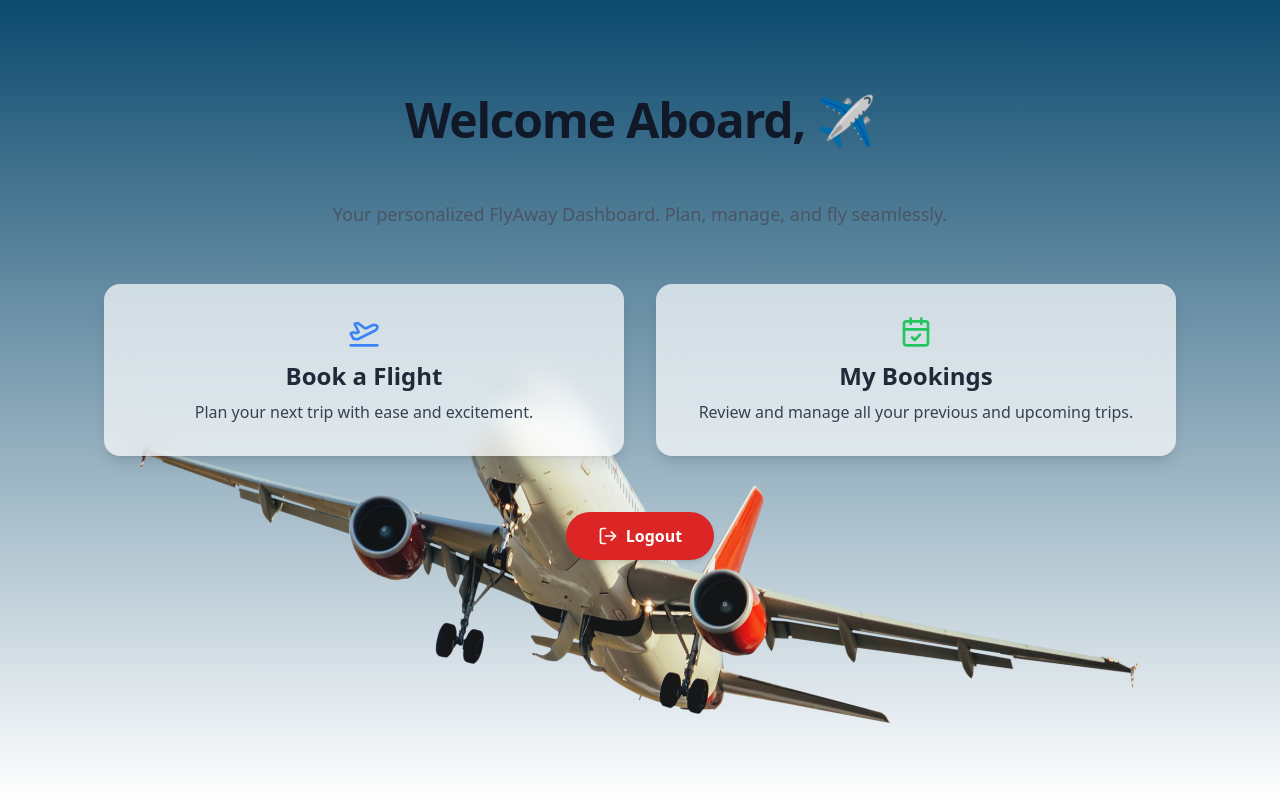
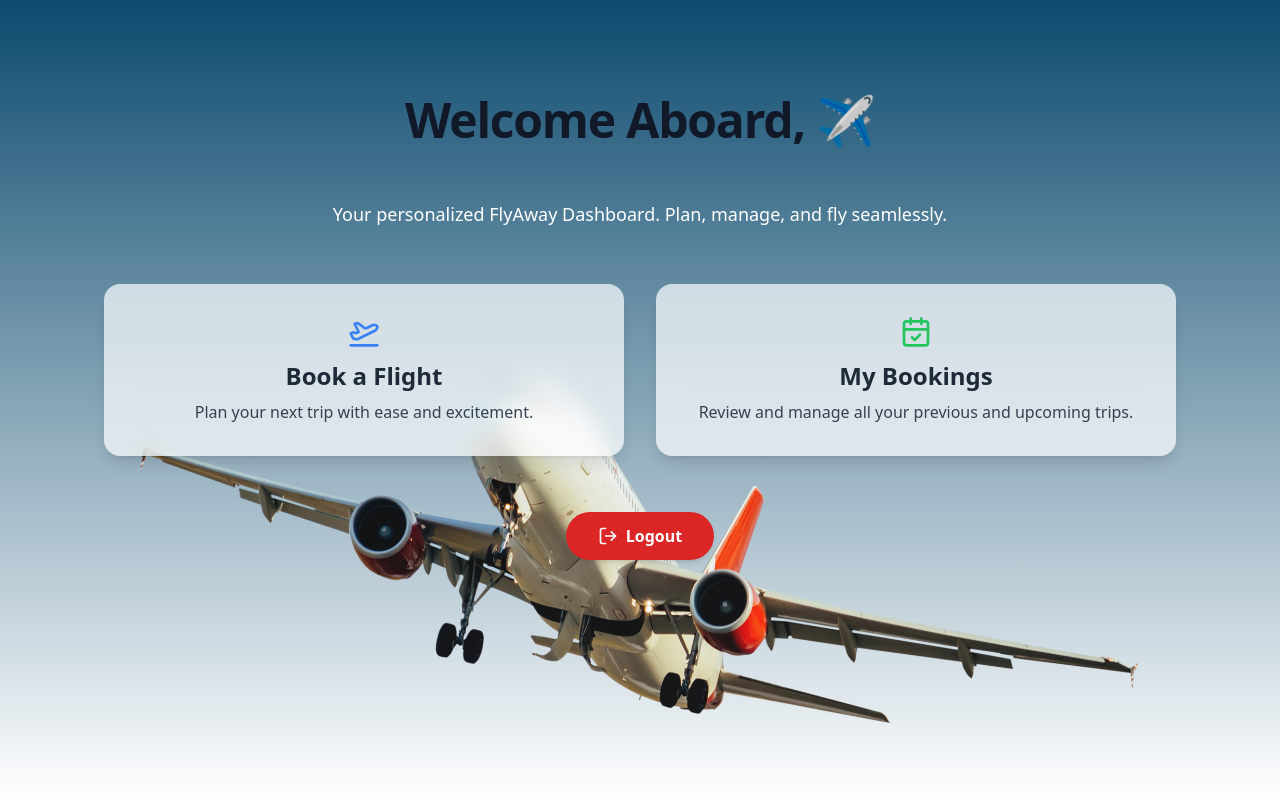
Before and after one commit to ssulochanaherath/flyaway_frontend, a React (Vite) app: page /dashboard in a window 1280 px wide. Shown: the top 800 px of the page. Built offline with nearby package versions, Linux system fonts and the light colour scheme.

Commit message:
few changes in dashboard

```diff
--- a/src/pages/Dashboard.tsx
+++ b/src/pages/Dashboard.tsx
@@ -56,7 +56,7 @@ const Dashboard: React.FC = () => {
                     Welcome Aboard, {auth.name} ✈️
                 </motion.h1>
                 <motion.p
-                    className="text-lg text-gray-600"
+                    className="text-lg text-white"
                     initial={{ opacity: 0 }}
                     animate={{ opacity: 1 }}
                     transition={{ delay: 0.3 }}
```
